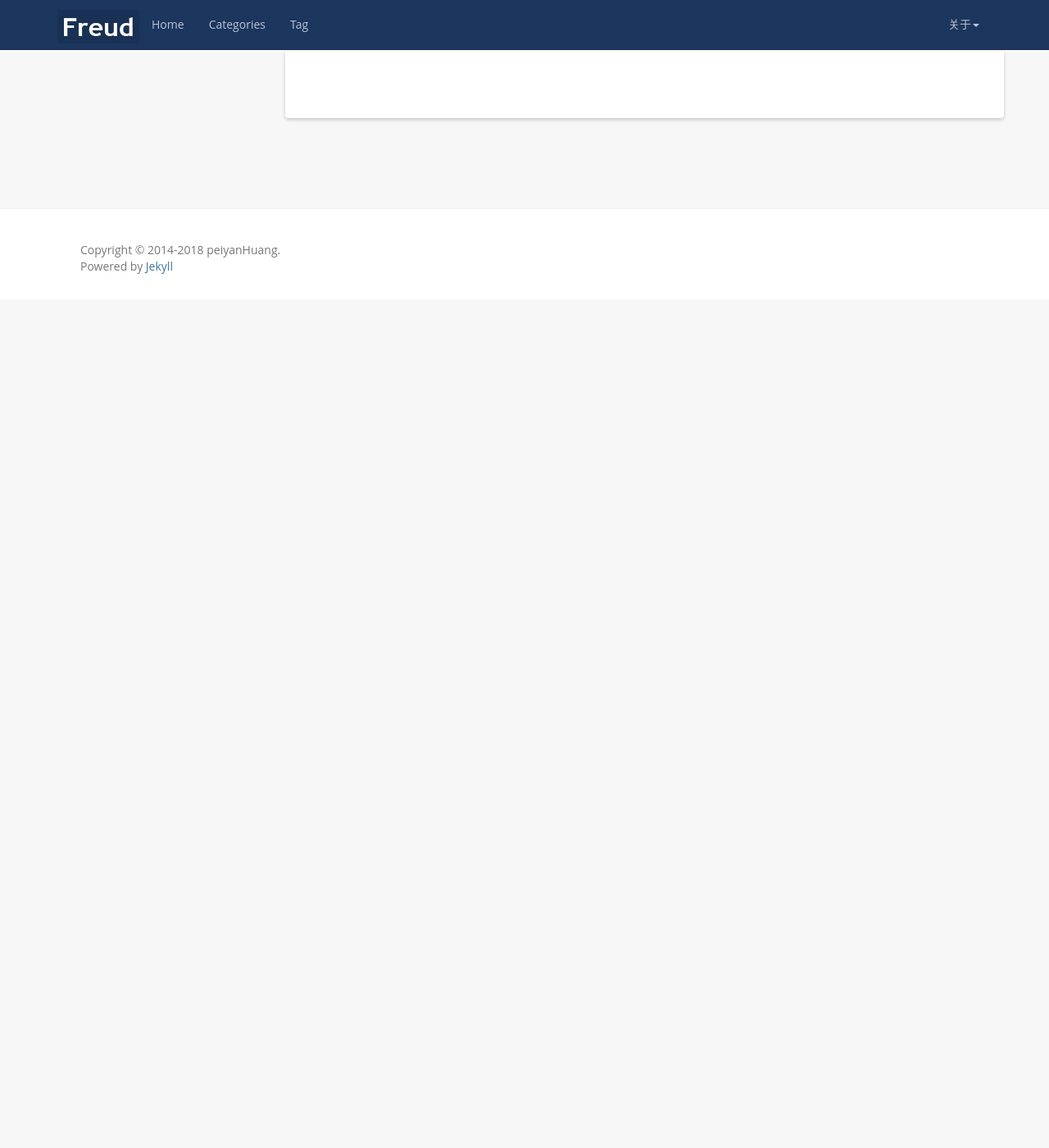
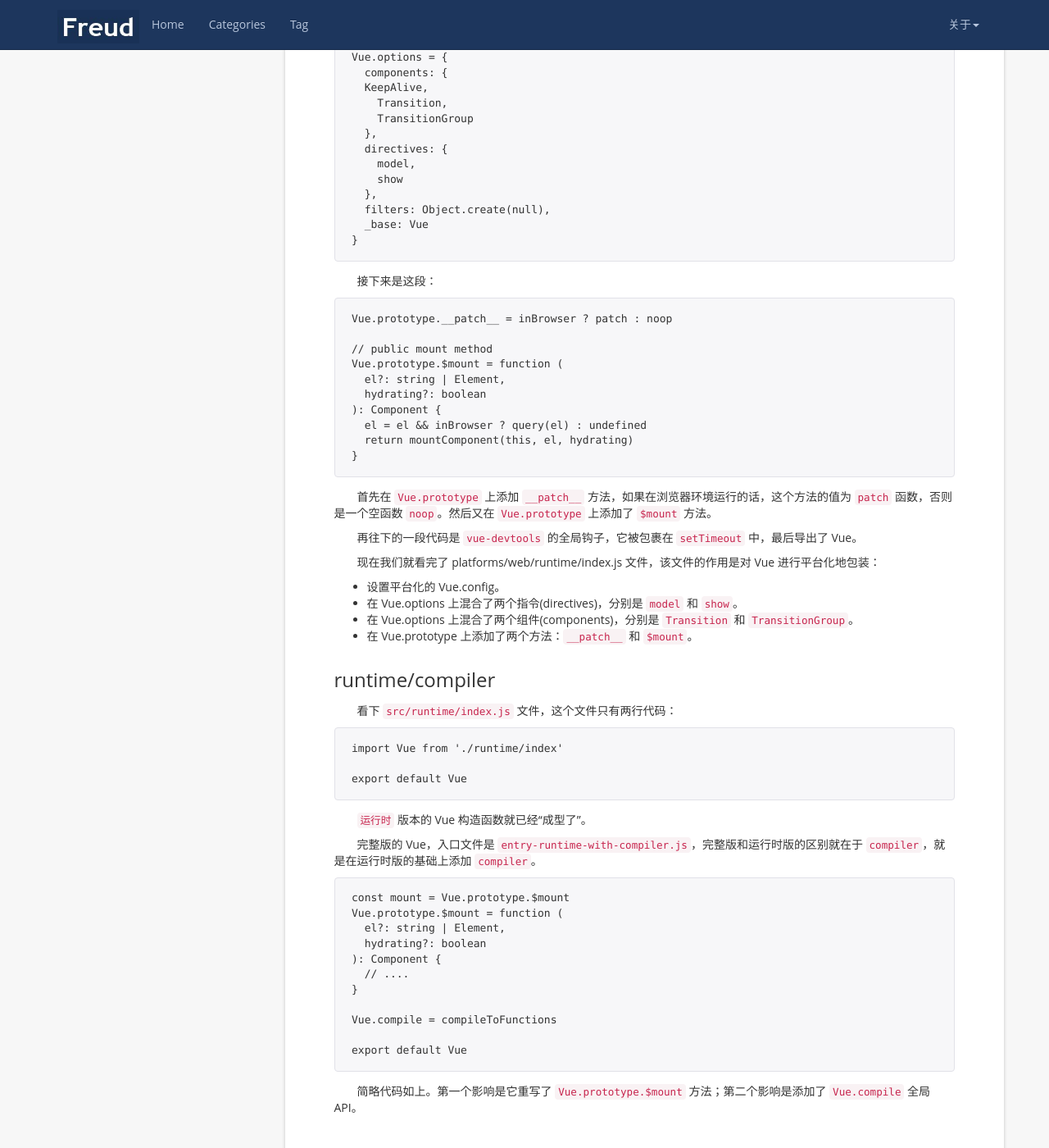
Before and after one commit to peiyanhuang/MyBlog, a Jekyll site: the page built from _posts/2018-10-01-vue-source-code-1.md, in a window 1280 px wide and 1400 px high, scrolled down 8886 px. Shown: the whole window at 82% size. Built offline with Jekyll 4.4.1, drawn with Linux system fonts in a browser that asks for light colours; nearby versions of some CDN libraries; before the commit the page ends 9251 px from its top, so only the background shows below that; some of the changed text lies outside the part shown.

Commit message:
@add: vue source

````diff
--- a/_posts/2018-10-01-vue-source-code-1.md
+++ b/_posts/2018-10-01-vue-source-code-1.md
@@ -1,6 +1,6 @@
 ---
 layout: post
-title:  Vue 源码学习（1）
+title:  Vue 源码学习-Vue构造函数
 date:   2018-10-01 09:58:00 +0800
 categories: Vue
 tag: Vue
@@ -360,7 +360,7 @@ initAssetRegisters(Vue)
 
 `initAssetRegisters` 为 Vue 添加了三个方法：`Vue.component、Vue.directive、Vue.filter`。
 
-###
+### Vue 平台配置
 
 之前是在 `src/core/index.js` 文件，我们在往上一层文件是在 `src/platforms/web/runtime/index.js`。
 
@@ -422,9 +422,7 @@ Vue.config.getTagNamespace = getTagNamespace
 Vue.config.isUnknownElement = isUnknownElement
 ```
 
-这里的这四句就是在覆盖默认导出的 `config` 对象的属性。
-
-接着是这两句代码：
+这里的这四句就是在覆盖默认导出的 `config` 对象的属性。接着是这两句代码：
 
 ```js
 // install platform runtime directives & components
@@ -455,3 +453,77 @@ export default {
   TransitionGroup
 }
 ```
+
+之后 `Vue.options` 变成了：
+
+```js
+Vue.options = {
+  components: {
+  KeepAlive,
+    Transition,
+    TransitionGroup
+  },
+  directives: {
+    model,
+    show
+  },
+  filters: Object.create(null),
+  _base: Vue
+}
+```
+
+接下来是这段：
+
+```js
+Vue.prototype.__patch__ = inBrowser ? patch : noop
+
+// public mount method
+Vue.prototype.$mount = function (
+  el?: string | Element,
+  hydrating?: boolean
+): Component {
+  el = el && inBrowser ? query(el) : undefined
+  return mountComponent(this, el, hydrating)
+}
+```
+
+首先在 `Vue.prototype` 上添加 `__patch__` 方法，如果在浏览器环境运行的话，这个方法的值为 `patch` 函数，否则是一个空函数 `noop`。然后又在 `Vue.prototype` 上添加了 `$mount` 方法。
+
+再往下的一段代码是 `vue-devtools` 的全局钩子，它被包裹在 `setTimeout` 中，最后导出了 Vue。
+
+现在我们就看完了 platforms/web/runtime/index.js 文件，该文件的作用是对 Vue 进行平台化地包装：
+
+- 设置平台化的 Vue.config。
+- 在 Vue.options 上混合了两个指令(directives)，分别是 `model` 和 `show`。
+- 在 Vue.options 上混合了两个组件(components)，分别是 `Transition` 和 `TransitionGroup`。
+- 在 Vue.prototype 上添加了两个方法：`__patch__` 和 `$mount`。
+
+### runtime/compiler
+
+看下 `src/runtime/index.js` 文件，这个文件只有两行代码：
+
+```js
+import Vue from './runtime/index'
+
+export default Vue
+```
+
+`运行时` 版本的 Vue 构造函数就已经“成型了”。
+
+完整版的 Vue，入口文件是 `entry-runtime-with-compiler.js`，完整版和运行时版的区别就在于 `compiler`，就是在运行时版的基础上添加 `compiler`。
+
+```js
+const mount = Vue.prototype.$mount
+Vue.prototype.$mount = function (
+  el?: string | Element,
+  hydrating?: boolean
+): Component {
+  // ....
+}
+
+Vue.compile = compileToFunctions
+
+export default Vue
+```
+
+简略代码如上。第一个影响是它重写了 `Vue.prototype.$mount` 方法；第二个影响是添加了 `Vue.compile` 全局API。
````
Also changed, not shown: _posts/2018-10-02-vue-source-code-2.md (added, +158 -0 lines).
